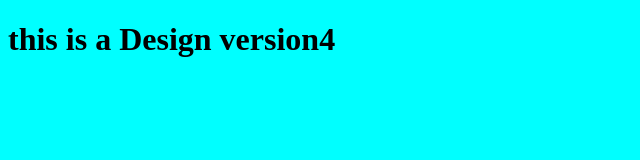
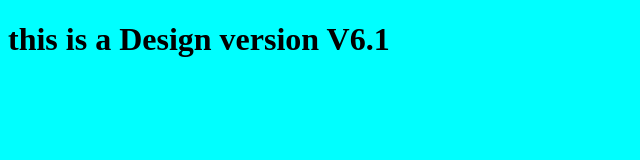
Before and after one commit to Garima1005/Git-Repo, a plain HTML site: page index.html in a window 1280 px wide. Shown: the full height of the page, 0-640 px from the left. Drawn offline with Linux system fonts and the light colour scheme.

Commit message:
Changed the version V6.1

```diff
--- a/index.html
+++ b/index.html
@@ -8,6 +8,6 @@
 </head>
 <body>
 
-    <h1>this is a Design version4 </h1>
+    <h1>this is a Design version V6.1 </h1>
 </body>
 </html>
```
